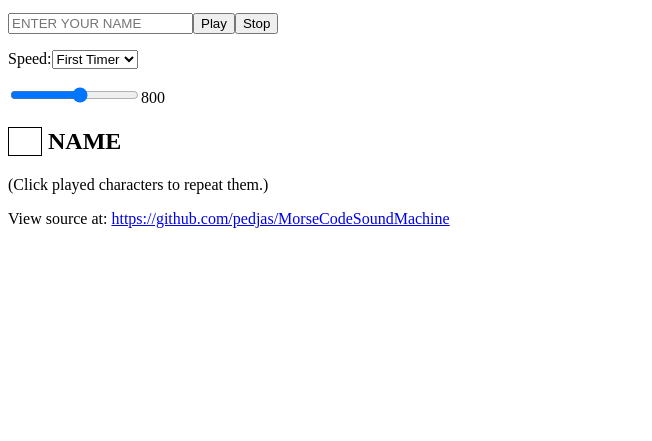
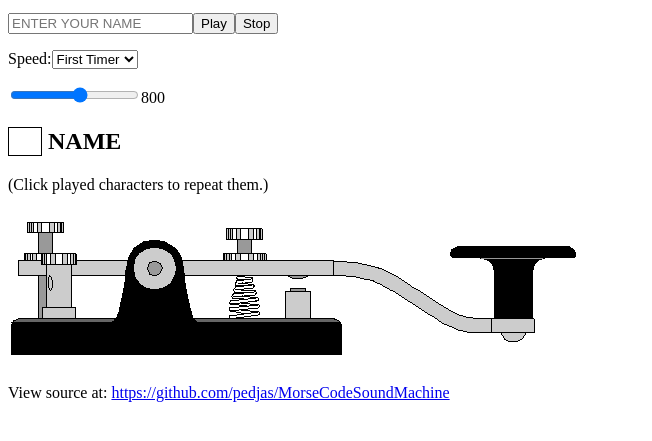
Before and after one commit to bihlink/MorseCodeSoundMachine, a plain HTML site: page index.htm in a window 1280 px wide. Both pictures are taken after a click on the button "Play". Shown: the part 105-546 px from the top of the page, without its empty margins (0-652 px from the left). Drawn offline with Linux system fonts and the light colour scheme.

Commit message:
added Morse Key animation

```diff
--- a/index.htm
+++ b/index.htm
@@ -1,3 +1,5 @@
+<link rel="preload" href="morse-key-down.gif" as="image">
+<link rel="preload" href="morse-key-up.gif" as="image">
 <script src="MorseCodeSoundMachine.js"></script>
 <h1>Morse Code Sound Machine <script>document.write (MORSE_CODE_SOUND_MACHINE_VERSION);</script></h1>
 <p>Enter your name and learn how it sounds in Morse Code<br>
@@ -13,6 +15,7 @@
 <p><input type="range" id="frequency" name="frequency" min="440" max="1100" step="10" value="800"><label id="frequency_label">800</label></p>
 <h2><span id="keyindicator" style="display:inline-block;width:32px;border:solid 1px black;">&nbsp</span> <span id="playedtext"></span></h2>
 <span>(Click played characters to repeat them.)</span></p>
+<p><img id="animation" src="morse-key-up.gif"></p>
 <p>View source at: <a href="https://github.com/pedjas/MorseCodeSoundMachine" target="_blank">https://github.com/pedjas/MorseCodeSoundMachine</a>
 
 
@@ -31,13 +34,15 @@ document.getElementById('playedtext').innerHTML = document.getElementById('playe
 }
 
 function ShowKey (pState) {
-console.log ('key', pState);
+//console.log ('key', pState);
 
   let lStyle = 'display:inline-block;width:32px;border:solid 1px black;';
   if (pState) {
     document.getElementById('keyindicator').style = lStyle + "background-color: black";
+    document.getElementById('animation').src = "morse-key-down.gif";
   } else {
     document.getElementById('keyindicator').style = lStyle + "background-color: white";
+    document.getElementById('animation').src = "morse-key-up.gif";
   }
 }
 
```
Also changed, not shown: morse-key-down.gif (added), morse-key-up.gif (added).
